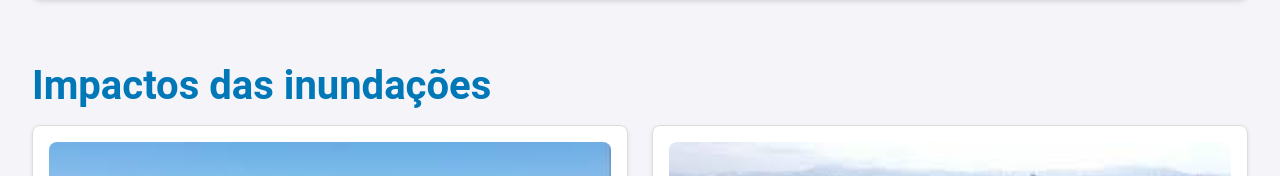
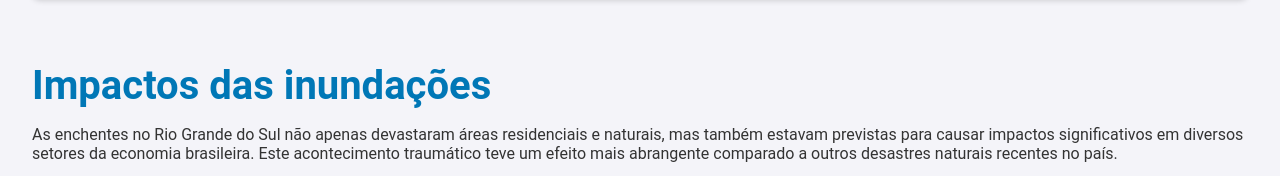
Before and after one commit to Stacyamado17/projetofinalm2, a plain HTML site: page index.html in a window 1280 px wide. Shown: the part 2021-2197 px from the top of the page. Drawn offline with Linux system fonts and the light colour scheme.

Commit message:
adicionei um paragrafo em impactos das inundações

```diff
--- a/index.html
+++ b/index.html
@@ -45,6 +45,9 @@
 
         <section class="section" id="impact">
             <h2>Impactos das inundações</h2>
+            <p>As enchentes no Rio Grande do Sul não apenas devastaram áreas residenciais e naturais, mas também estavam previstas para causar impactos significativos em diversos setores da economia brasileira. Este acontecimento traumático teve um efeito mais abrangente comparado a outros desastres naturais recentes no país.
+
+            </p>
             <div class="cards-container">
                 <div class="card">
                     <img src="/images/images.jpg" alt="Impact Image 1">
```
